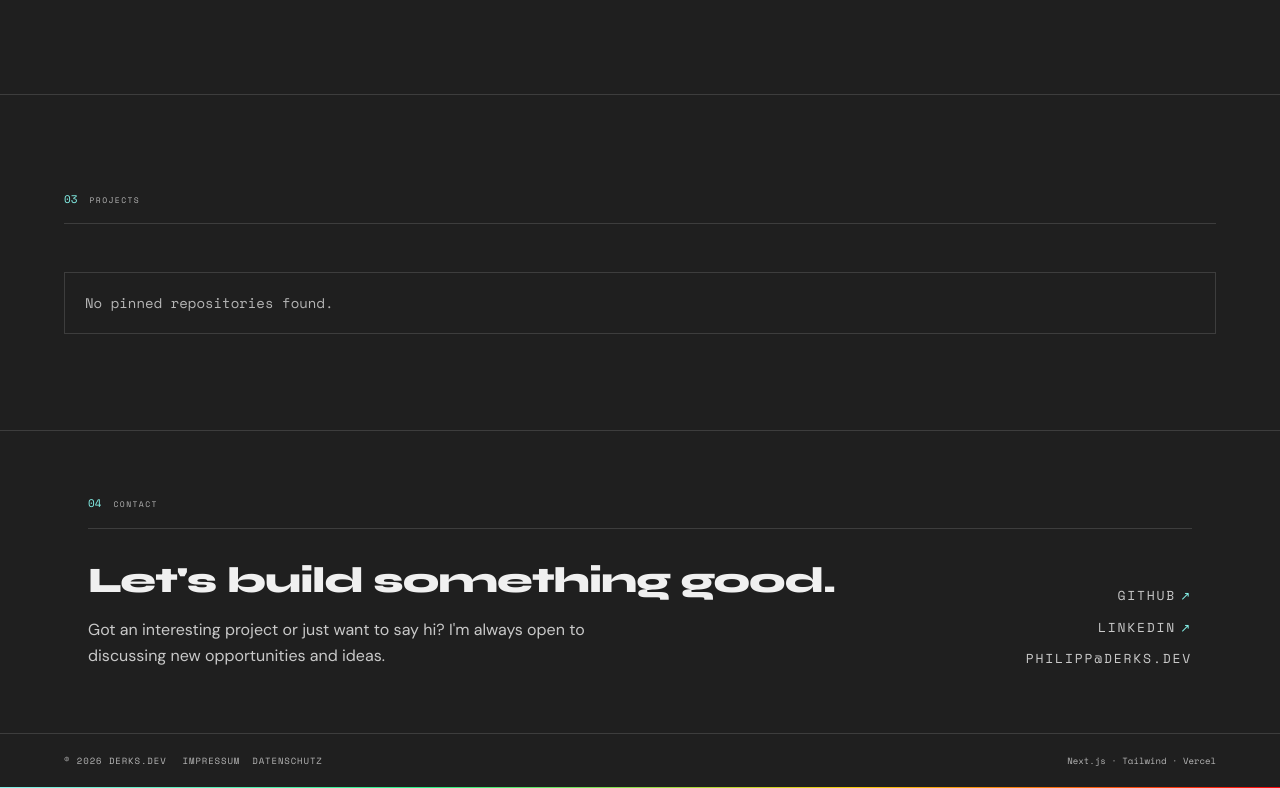
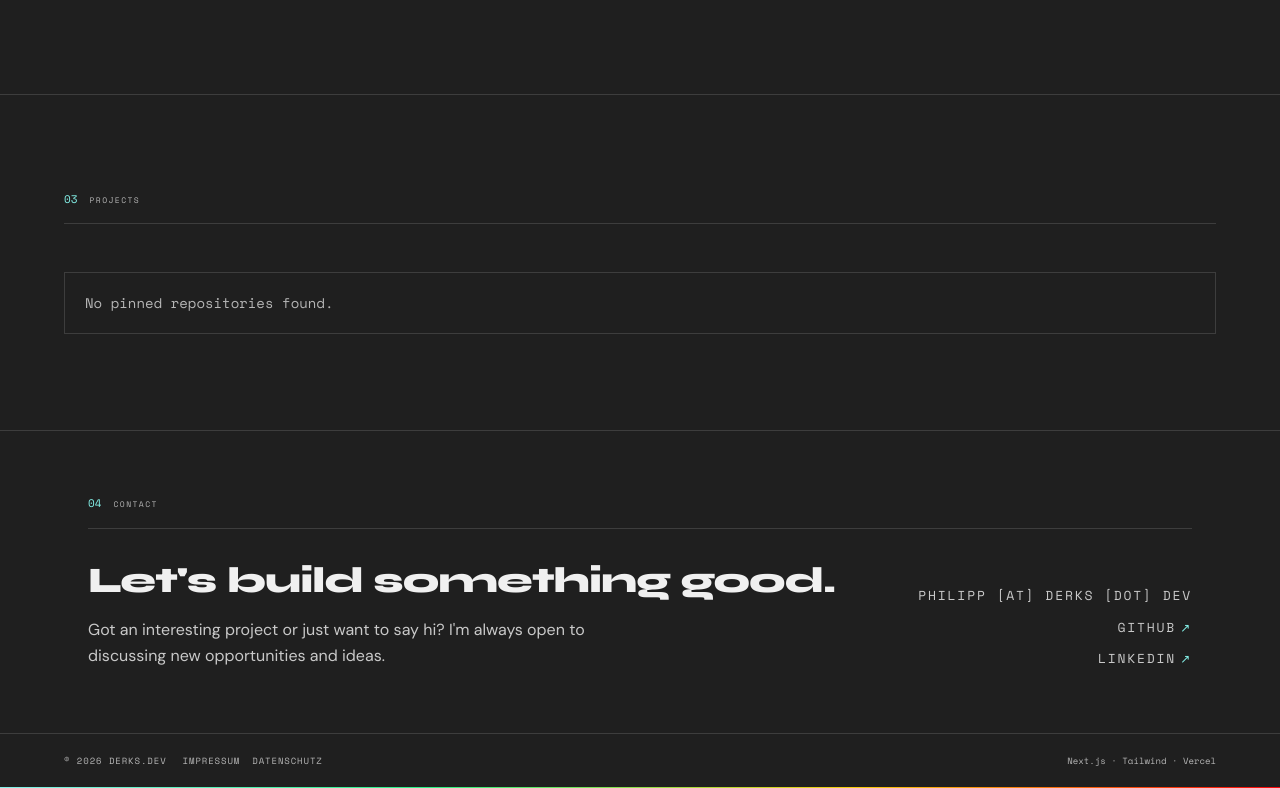
Before and after one commit to philderks/portfolio, a Next.js app: page / in a window 1280 px wide. Shown: the part 1730-2518 px from the top of the page. Built offline with nearby package versions, Linux system fonts and the light colour scheme.

Commit message:
Add ObfuscatedEmailLink component for email protection

```diff
--- a/src/app/datenschutz/page.tsx
+++ b/src/app/datenschutz/page.tsx
@@ -1,4 +1,5 @@
 import type { Metadata } from "next";
+import { ObfuscatedEmailLink } from "@/components/ObfuscatedEmailLink";
 
 export const metadata: Metadata = {
   title: "Datenschutz | derks.dev",
@@ -18,7 +19,8 @@ export default function DatenschutzPage() {
             <br />
             Zurich, Switzerland
             <br />{" "}
-            E-Mail: philipp@derks.dev
+            E-Mail:{" "}
+            <ObfuscatedEmailLink className="underline decoration-cyan underline-offset-4 hover:opacity-80" />
           </p>
         </section>
 
--- a/src/app/impressum/page.tsx
+++ b/src/app/impressum/page.tsx
@@ -1,5 +1,6 @@
 import type { Metadata } from "next";
 import Link from "next/link";
+import { ObfuscatedEmailLink } from "@/components/ObfuscatedEmailLink";
 
 export const metadata: Metadata = {
   title: "Impressum | derks.dev",
@@ -24,7 +25,8 @@ export default function ImpressumPage() {
         <section>
           <h2 className="font-mono text-[11px] uppercase tracking-[0.18em] text-fg">Kontakt</h2>
           <p className="mt-2">
-            E-Mail: philipp@derks.dev
+            E-Mail:{" "}
+            <ObfuscatedEmailLink className="underline decoration-cyan underline-offset-4 hover:opacity-80" />
           </p>
         </section>
 
--- a/src/app/layout.tsx
+++ b/src/app/layout.tsx
@@ -40,6 +40,9 @@ export default function RootLayout({
       className={`${syne.variable} ${spaceMono.variable} ${dmSans.variable} scroll-smooth scroll-pt-20`}
       suppressHydrationWarning
     >
+      <head>
+        <meta name="darkreader-lock" />
+      </head>
       <body>
         <Providers>
           <div className="rainbow-line" />
--- a/src/components/Contact.tsx
+++ b/src/components/Contact.tsx
@@ -1,3 +1,5 @@
+import { ObfuscatedEmailLink } from "@/components/ObfuscatedEmailLink";
+
 export function Contact() {
   return (
     <section id="contact" className="border-t border-border px-6 py-24">
@@ -14,12 +16,7 @@ export function Contact() {
         </p>
 
         <div className="mt-8 flex flex-col gap-4 sm:flex-row sm:items-center sm:gap-8">
-          <a
-            href="mailto:philipp@derks.dev"
-            className="text-base text-text underline decoration-accent underline-offset-4 transition-colors hover:text-accent"
-          >
-            philipp@derks.dev
-          </a>
+          <ObfuscatedEmailLink className="text-base text-text underline decoration-accent underline-offset-4 transition-colors hover:text-accent" />
           <a
             href="https://github.com/philippderks"
             target="_blank"
--- a/src/components/ContactSection.tsx
+++ b/src/components/ContactSection.tsx
@@ -1,14 +1,9 @@
 import { socialProfileLinks } from "@/data/social-links";
 import Link from "next/link";
+import { ObfuscatedEmailLink } from "@/components/ObfuscatedEmailLink";
 
 const links = [
   ...socialProfileLinks.map((link) => ({ ...link, external: true as const })),
-  {
-    label: "philipp@derks.dev",
-    href: "mailto:philipp@derks.dev",
-    ariaLabel: "Send email",
-    external: false as const,
-  },
 ];
 
 export function ContactSection() {
@@ -41,6 +36,7 @@ export function ContactSection() {
           </div>
 
           <nav className="flex flex-col items-start gap-3 md:items-end">
+            <ObfuscatedEmailLink className="font-mono text-[13px] uppercase tracking-[0.14em] text-dim hover:text-cyan transition-colors duration-150" />
             {links.map((link) => (
               <a
                 key={link.href}
--- a/src/components/Hero.tsx
+++ b/src/components/Hero.tsx
@@ -1,6 +1,7 @@
 import experienceData from "@/data/experience.json";
 import { socialProfileLinks } from "@/data/social-links";
 import { formatCareerTenure, type ExperienceEntry } from "@/lib/experience";
+import { ObfuscatedEmailLink } from "@/components/ObfuscatedEmailLink";
 
 const stackItems = [
   { label: "Next.js", color: "var(--color-cyan)" },
@@ -42,12 +43,9 @@ export function Hero() {
           </p>
 
           <div className="mt-8 flex items-center gap-3">
-            <a
-              href="mailto:philipp@derks.dev"
-              className="bg-cyan px-5 py-2.5 font-mono text-[10px] font-bold uppercase tracking-widest text-[#0a0a0a]"
-            >
+            <ObfuscatedEmailLink className="bg-cyan px-5 py-2.5 font-mono text-[10px] font-bold uppercase tracking-widest text-[#0a0a0a]">
               Get in touch
-            </a>
+            </ObfuscatedEmailLink>
             <a
               href="#projects"
               className="border border-border px-5 py-2.5 font-mono text-[10px] font-bold uppercase tracking-widest text-fg transition-colors hover:border-muted"
--- /dev/null
+++ b/src/components/ObfuscatedEmailLink.tsx
@@ -0,0 +1,41 @@
+"use client";
+
+import * as React from "react";
+
+type Props = {
+  className?: string;
+  ariaLabel?: string;
+  children?: React.ReactNode;
+  /** Default is a copy-friendly obfuscated label like "name [at] domain [dot] tld". */
+  obfuscatedLabel?: string;
+};
+
+function decodeAscii(codes: readonly number[]) {
+  return String.fromCharCode(...codes);
+}
+
+// Keep the raw email out of rendered HTML and out of obvious plaintext in source.
+const USER_CODES = [112, 104, 105, 108, 105, 112, 112] as const; // philipp
+const DOMAIN_CODES = [100, 101, 114, 107, 115, 46, 100, 101, 118] as const; // derks.dev
+
+export function ObfuscatedEmailLink({
+  className,
+  ariaLabel = "Send email",
+  children,
+  obfuscatedLabel = "philipp [at] derks [dot] dev",
+}: Props) {
+  const handleClick = React.useCallback(
+    (e: React.MouseEvent<HTMLAnchorElement>) => {
+      e.preventDefault();
+      const email = `${decodeAscii(USER_CODES)}@${decodeAscii(DOMAIN_CODES)}`;
+      window.location.href = `mailto:${email}`;
+    },
+    [],
+  );
+
+  return (
+    <a href="#email" onClick={handleClick} aria-label={ariaLabel} className={className}>
+      {children ?? obfuscatedLabel}
+    </a>
+  );
+}
```
